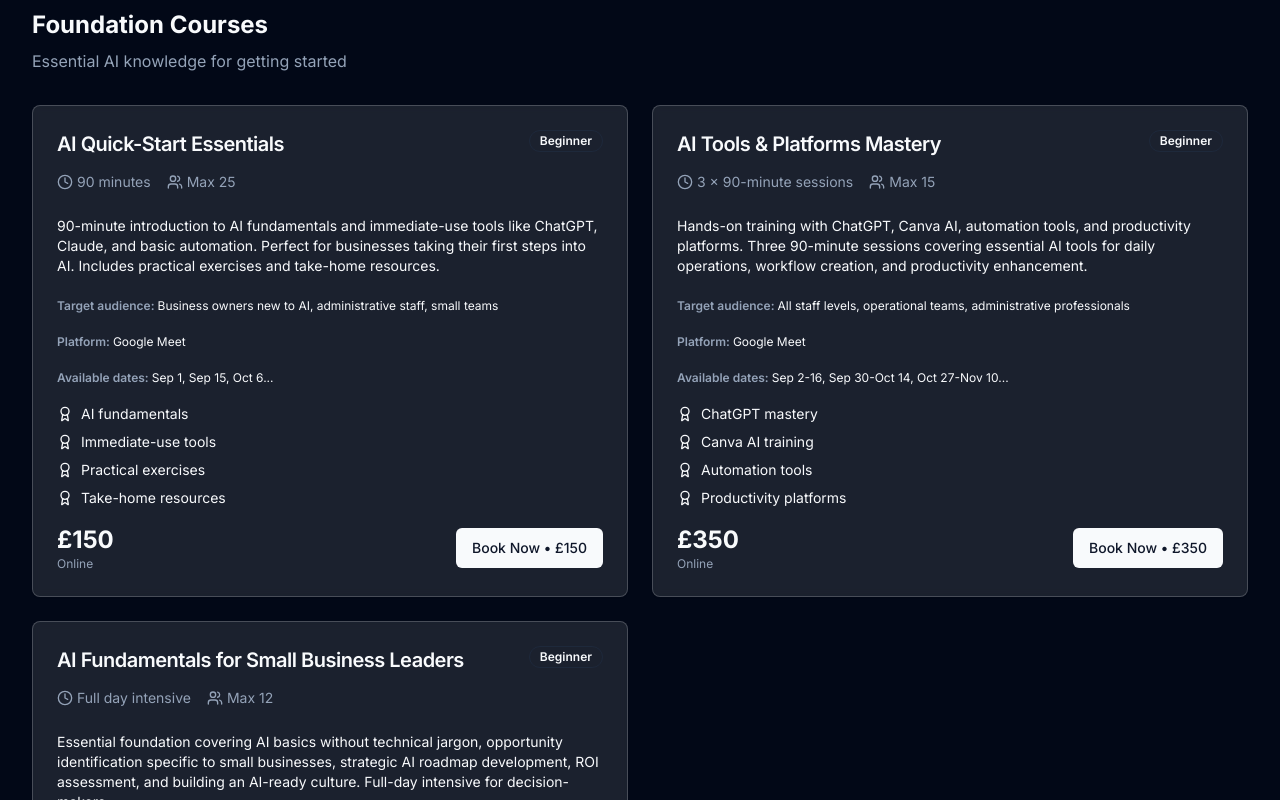
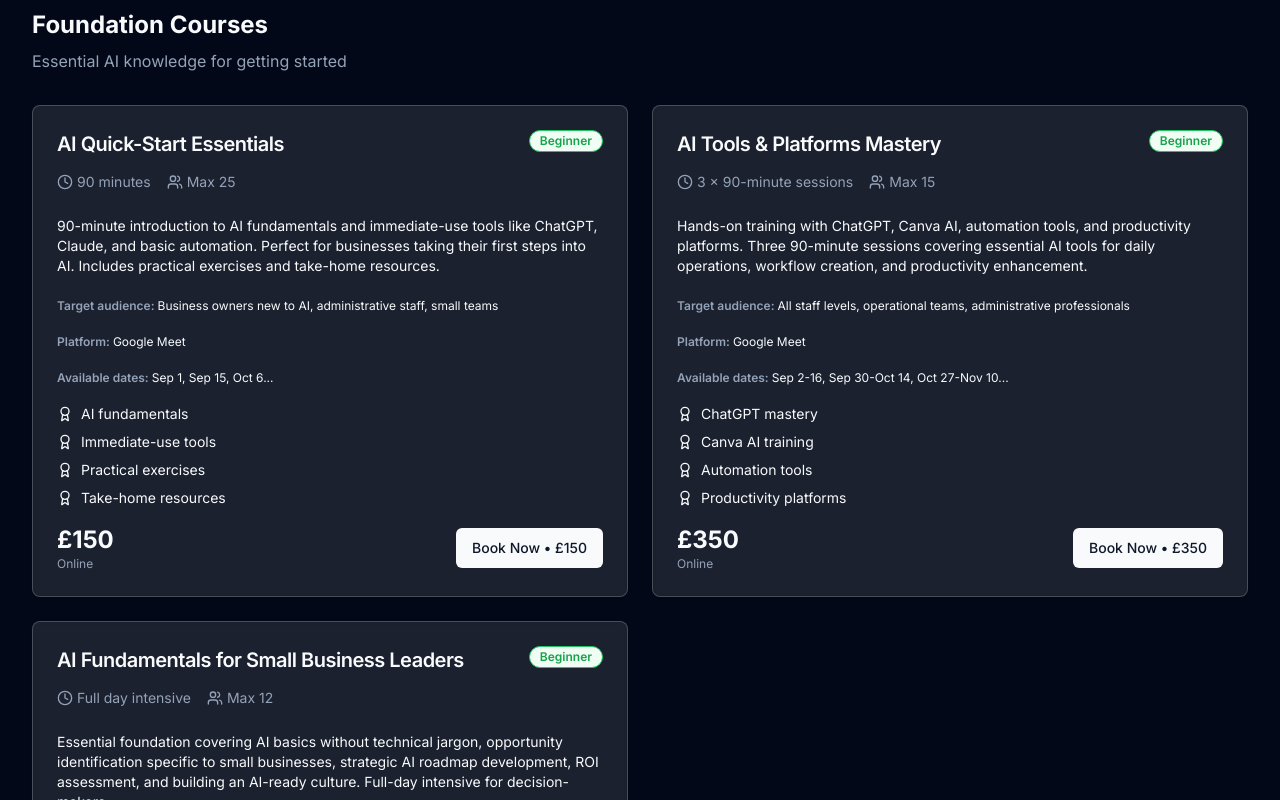
Before and after one commit to ATSUK-23/ats-website, a React (Vite) app: page /training in a window 1280 px wide. Shown: the part 1660-2460 px from the top of the page. Built offline with nearby package versions, Linux system fonts and the light colour scheme.

Commit message:
Center columns and style text

```diff
--- a/src/pages/Training.tsx
+++ b/src/pages/Training.tsx
@@ -326,7 +326,17 @@ export default function Training() {
                       <CardHeader>
                         <div className="flex items-start justify-between mb-2">
                           <CardTitle className="text-xl">{course.title}</CardTitle>
-                          <Badge variant="outline">{course.level}</Badge>
+                          <Badge
+                            variant="outline"
+                            className={
+                              course.level === 'Beginner' ? 'border-green-500 text-green-600 bg-green-50' :
+                              course.level === 'Intermediate' ? 'border-orange-500 text-orange-600 bg-orange-50' :
+                              course.level === 'Advanced' ? 'border-blue-500 text-blue-600 bg-blue-50' :
+                              ''
+                            }
+                          >
+                            {course.level}
+                          </Badge>
                         </div>
                         <div className="flex items-center gap-4 text-sm text-muted-foreground">
                           <div className="flex items-center">
@@ -433,7 +443,7 @@ export default function Training() {
               </p>
             </div>
 
-            <div className="grid grid-cols-1 md:grid-cols-2 lg:grid-cols-3 gap-8">
+            <div className="grid grid-cols-1 md:grid-cols-2 lg:grid-cols-3 gap-8 max-w-6xl mx-auto">
               <div className="space-y-4">
                 <h3 className="text-xl font-bold">AI Fundamentals</h3>
                 <ul className="space-y-2 text-sm text-muted-foreground">
```
